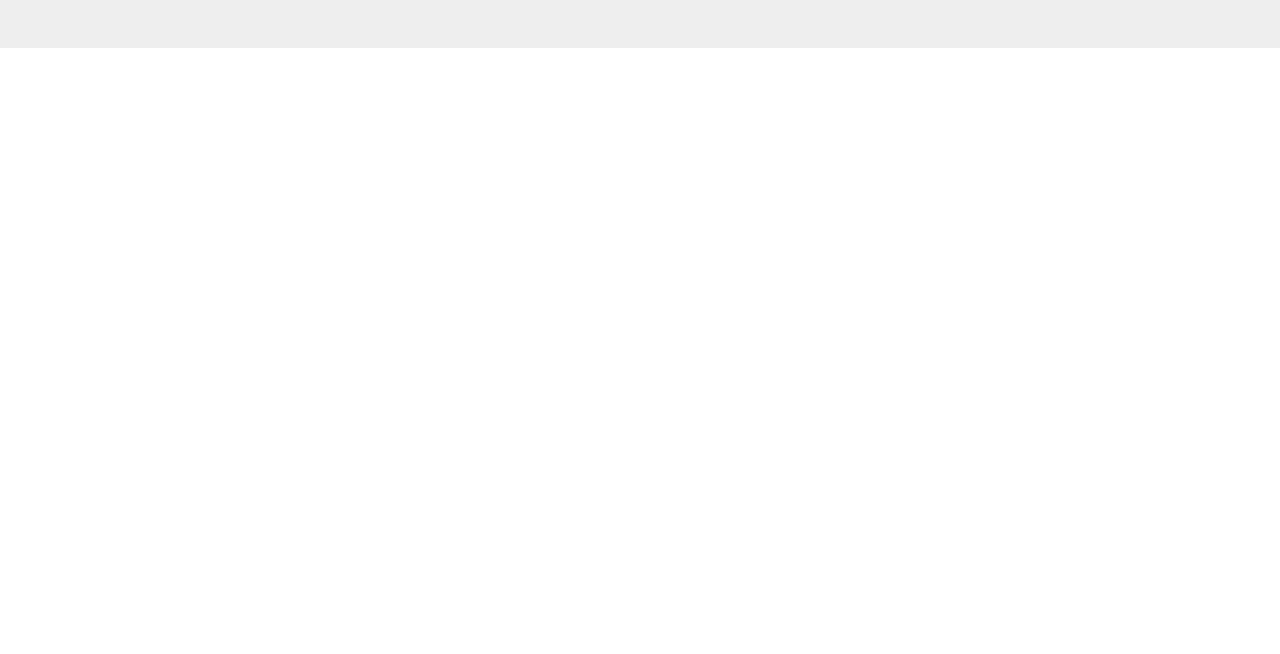
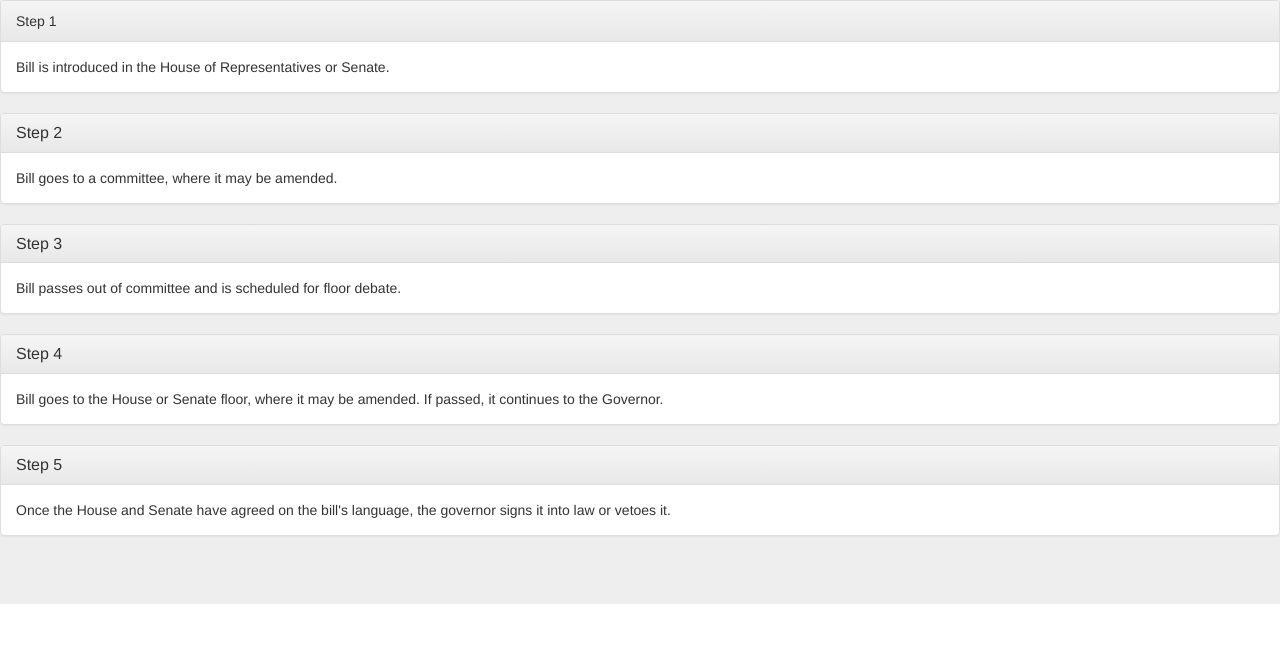
Before and after one commit to megbiediger/BootstrapHomework1, a plain HTML site: page index.html in a window 1280 px wide. Shown: the part 197-851 px from the top of the page. Before the commit the page ends 800 px from the top, so only its background shows below. Drawn offline with Linux system fonts and the light colour scheme.

Commit message:
Added panels

```diff
--- a/index.html
+++ b/index.html
@@ -25,11 +25,55 @@
     </head>
     <body>
 
-
           <div class="jumbotron">
         <div class="container">
-            <h1>Hello, world!</h1>
+            <h1>How a bill becomes a law</h1>
         </div>
+
+        <div class="panel panel-default">
+          <div class="panel-heading">Step 1</div>
+          <div class="panel-body">
+            Bill is introduced in the House of Representatives or Senate.
+          </div>
+        </div>
+
+        <div class="panel panel-default">
+          <div class="panel-heading">
+            <h3 class="panel-title">Step 2</h3>
+          </div>
+          <div class="panel-body">
+            Bill goes to a committee, where it may be amended.
+          </div>
+          </div>
+
+          <div class="panel panel-default">
+            <div class="panel-heading">
+              <h3 class="panel-title">Step 3</h3>
+            </div>
+            <div class="panel-body">
+              Bill passes out of committee and is scheduled for floor debate.
+            </div>
+            </div>
+
+            <div class="panel panel-default">
+              <div class="panel-heading">
+                <h3 class="panel-title">Step 4</h3>
+              </div>
+              <div class="panel-body">
+                Bill goes to the House or Senate floor, where it may be amended. If passed, it continues to the Governor.
+              </div>
+              </div>
+
+              <div class="panel panel-default">
+                <div class="panel-heading">
+                  <h3 class="panel-title">Step 5</h3>
+                </div>
+                <div class="panel-body">
+                  Once the House and Senate have agreed on the bill's language, the governor signs it into law or vetoes it.
+                </div>
+                </div>
+
+
           </div>
 
     </body>
```
